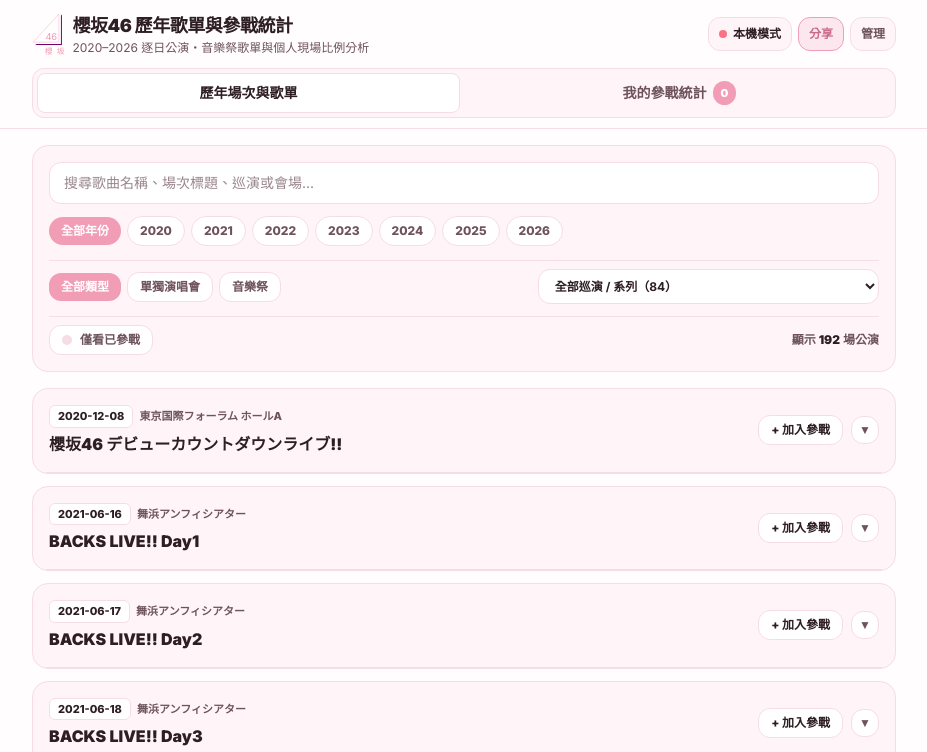
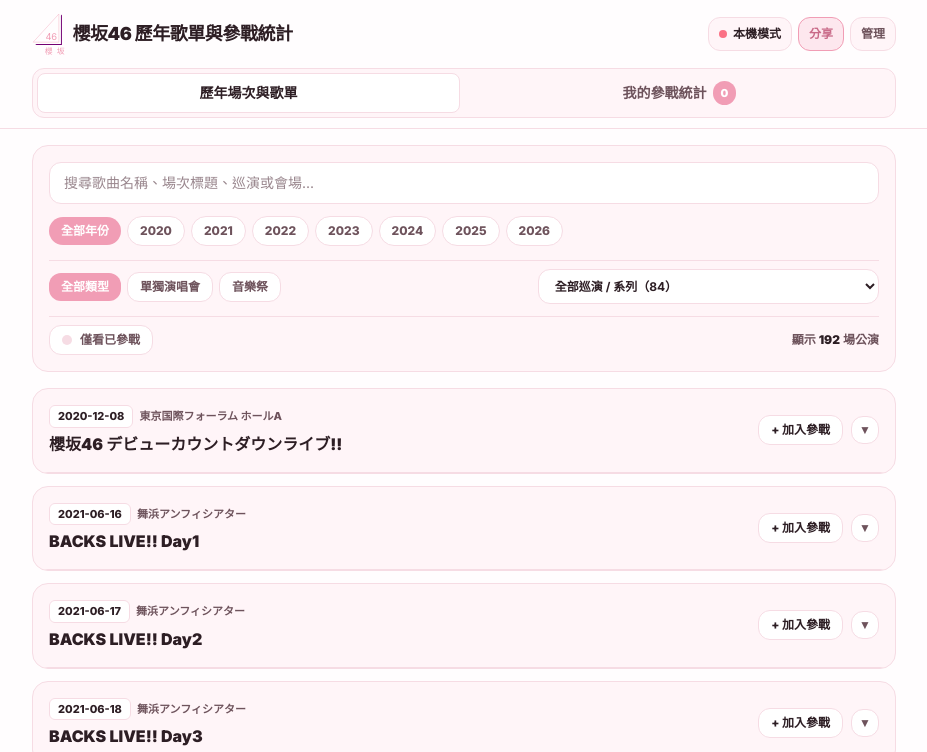
Before and after one commit to KAIMatono/-Setlist, a plain HTML site: page index.html in a window 1280 px wide. Shown: the top 752 px of the page, without its empty margins (176-1103 px from the left). Drawn offline with nearby package versions, Linux system fonts and the light colour scheme.

Commit message:
Remove performance analysis description from index.html
Removed the description of the performance analysis.

```diff
--- a/index.html
+++ b/index.html
@@ -66,7 +66,6 @@
               櫻坂46 歷年歌單與參戰統計
             </h1>
             <p class="text-xs text-[#6E535C] truncate">
-              2020–2026 逐日公演・音樂祭歌單與個人現場比例分析
             </p>
           </div>
         </div>
```
